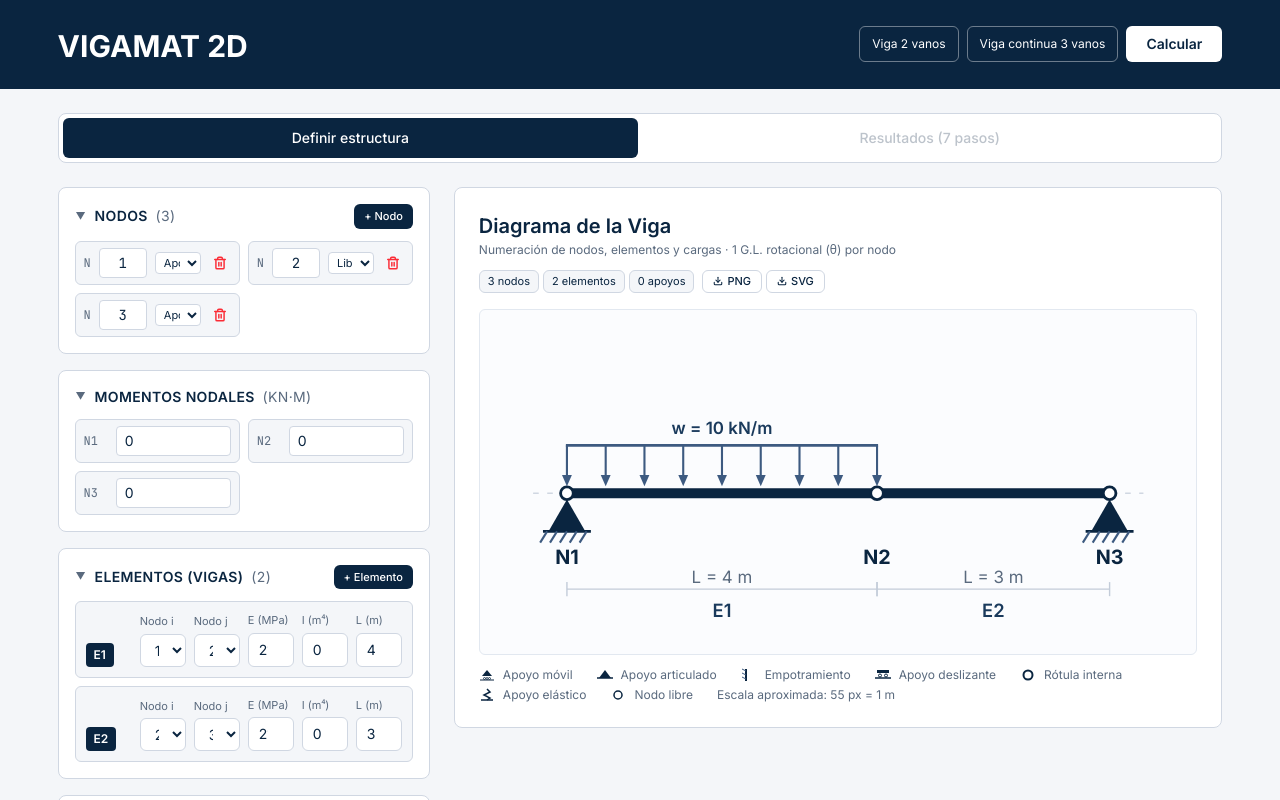
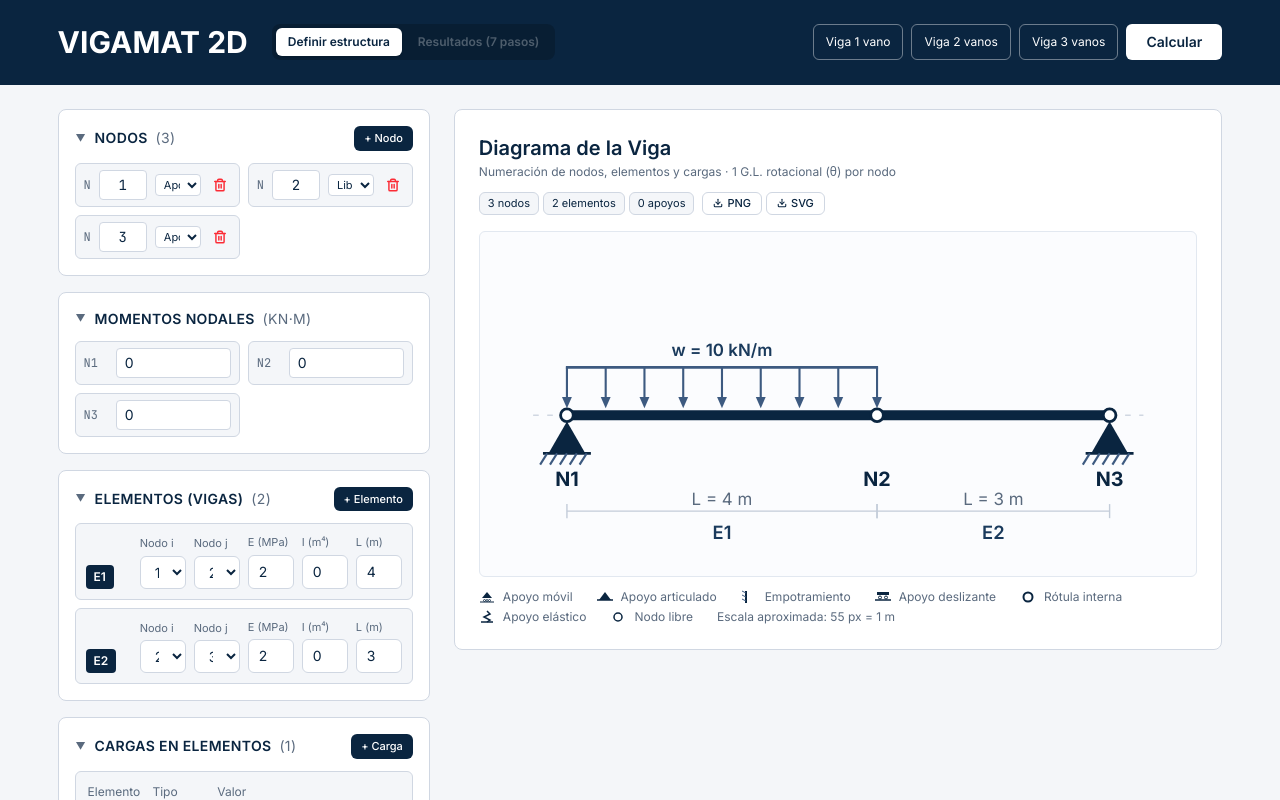
Before and after one commit to AngelMoralesChazari/calculomatricial, a React (Vite) app: page / in a window 1280 px wide. Shown: the top 800 px of the page. Built offline with nearby package versions, Linux system fonts and the light colour scheme.

Commit message:
layout: integrar selector de pestañas en el encabezado superior al lado del título

```diff
--- a/src/App.tsx
+++ b/src/App.tsx
@@ -6,7 +6,7 @@ import { DownloadReport } from './components/DownloadReport'
 import { StructureInput } from './components/StructureInput'
 import { UnitsPanel } from './components/UnitsPanel'
 import { SummaryCard, TabButton } from './components/ui/Cards'
-import { continuousBeamExample, defaultStructure } from './data/examples'
+import { continuousBeamExample, defaultStructure, oneSpanExample } from './data/examples'
 import { analyzeStructure, validateStructure } from './lib/structuralAnalysis'
 import type { AnalysisResult, StructureModel } from './types/structure'
 
@@ -49,6 +49,10 @@ function App() {
   return (
     <div className="min-h-screen bg-[#f4f6f9] text-[#0a2540]">
       <AppHeader
+        activeTab={activeTab}
+        setActiveTab={setActiveTab}
+        hasResult={!!result}
+        onLoadOneSpan={() => loadExample(oneSpanExample)}
         onLoadDefault={() => loadExample(defaultStructure)}
         onLoadContinuous={() => loadExample(continuousBeamExample)}
         onCalculate={runAnalysis}
@@ -56,14 +60,6 @@ function App() {
       />
 
       <main className="mx-auto max-w-[96%] px-4 py-6 sm:px-6 lg:px-8">
-        <div className="mb-6 flex gap-1 rounded-lg border border-[#d0d7e2] bg-white p-1">
-          <TabButton active={activeTab === 'input'} onClick={() => setActiveTab('input')}>
-            Definir estructura
-          </TabButton>
-          <TabButton active={activeTab === 'results'} onClick={() => setActiveTab('results')} disabled={!result}>
-            Resultados (7 pasos)
-          </TabButton>
-        </div>
 
         {error && (
           <div className="mb-6 rounded-lg border border-red-300 bg-red-50 px-4 py-3 text-sm text-red-800">
--- a/src/components/AppHeader.tsx
+++ b/src/components/AppHeader.tsx
@@ -1,4 +1,8 @@
 interface AppHeaderProps {
+  activeTab: 'input' | 'results'
+  setActiveTab: (tab: 'input' | 'results') => void
+  hasResult: boolean
+  onLoadOneSpan: () => void
   onLoadDefault: () => void
   onLoadContinuous: () => void
   onCalculate: () => void
@@ -6,6 +10,10 @@ interface AppHeaderProps {
 }
 
 export function AppHeader({
+  activeTab,
+  setActiveTab,
+  hasResult,
+  onLoadOneSpan,
   onLoadDefault,
   onLoadContinuous,
   onCalculate,
@@ -14,10 +22,42 @@ export function AppHeader({
   return (
     <header className="border-b border-[#0a2540] bg-[#0a2540]">
       <div className="mx-auto flex max-w-[96%] flex-col gap-4 px-4 py-6 sm:flex-row sm:items-center sm:justify-between sm:px-6 lg:px-8">
-        <div>
-          <h1 className="mt-1 text-2xl font-bold text-white sm:text-3xl">VIGAMAT 2D</h1>
+        <div className="flex flex-col gap-4 sm:flex-row sm:items-center sm:gap-6">
+          <h1 className="text-2xl font-bold text-white sm:text-3xl">VIGAMAT 2D</h1>
+          <div className="flex gap-1 rounded-lg bg-black/20 p-1">
+            <button
+              type="button"
+              onClick={() => setActiveTab('input')}
+              className={`rounded-md px-3 py-1.5 text-xs font-semibold transition ${
+                activeTab === 'input'
+                  ? 'bg-white text-[#0a2540] shadow-sm'
+                  : 'text-white/70 hover:bg-white/10 hover:text-white'
+              }`}
+            >
+              Definir estructura
+            </button>
+            <button
+              type="button"
+              onClick={() => setActiveTab('results')}
+              disabled={!hasResult}
+              className={`rounded-md px-3 py-1.5 text-xs font-semibold transition disabled:cursor-not-allowed disabled:opacity-40 ${
+                activeTab === 'results'
+                  ? 'bg-white text-[#0a2540] shadow-sm'
+                  : 'text-white/70 hover:bg-white/10 hover:text-white'
+              }`}
+            >
+              Resultados (7 pasos)
+            </button>
+          </div>
         </div>
         <div className="flex flex-wrap gap-2">
+          <button
+            type="button"
+            onClick={onLoadOneSpan}
+            className="rounded-md border border-white/40 px-3 py-2 text-xs text-white hover:bg-white/10"
+          >
+            Viga 1 vano
+          </button>
           <button
             type="button"
             onClick={onLoadDefault}
@@ -30,7 +70,7 @@ export function AppHeader({
             onClick={onLoadContinuous}
             className="rounded-md border border-white/40 px-3 py-2 text-xs text-white hover:bg-white/10"
           >
-            Viga continua 3 vanos
+            Viga 3 vanos
           </button>
           <button
             type="button"
```
